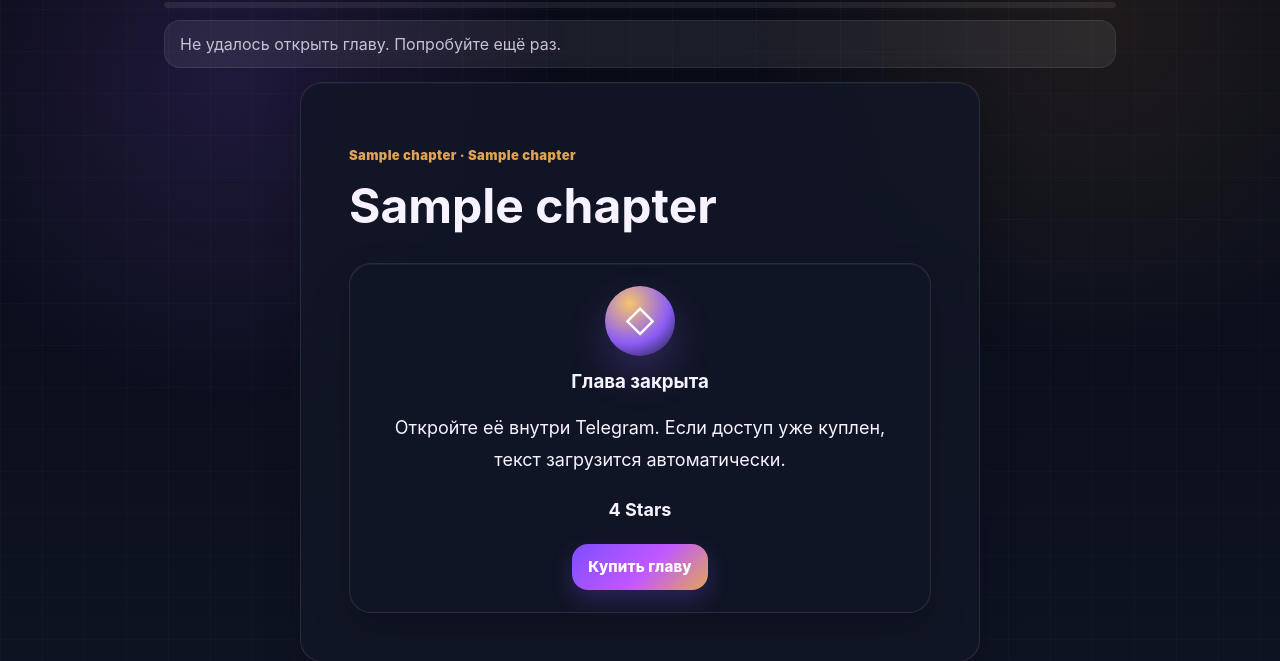
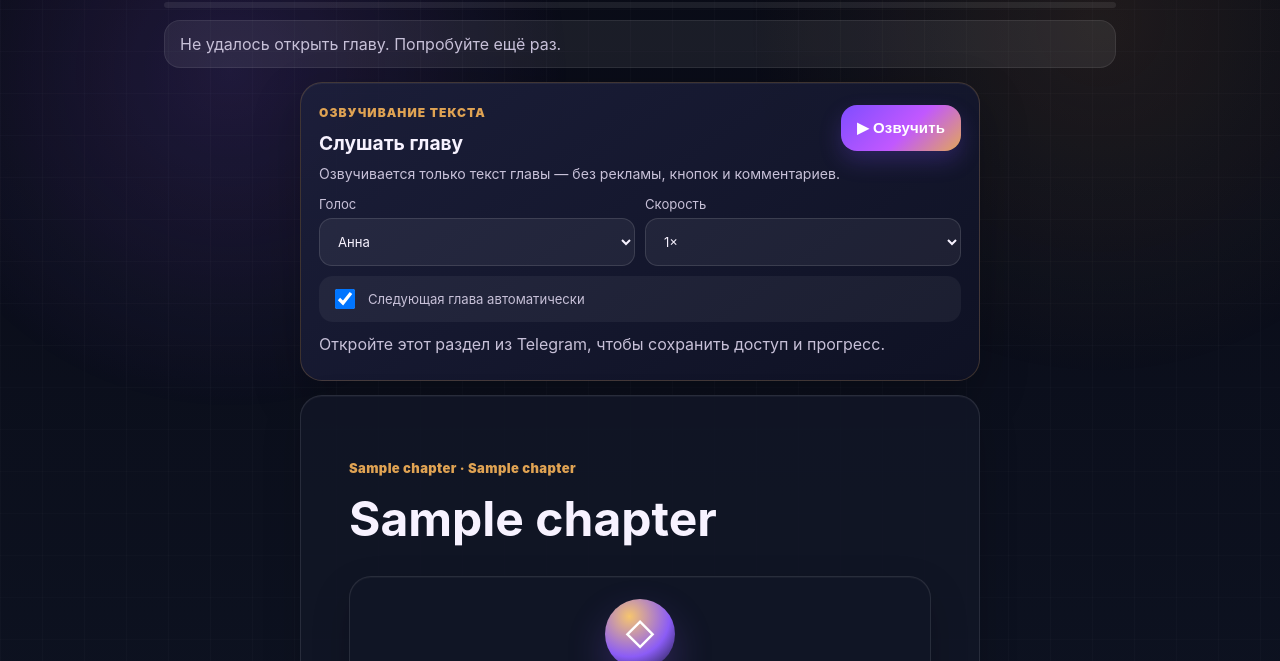
Before and after one commit to Treninem/Voxlyra, a FastAPI app: template templates/reader.html in a window 1280 px wide. Shown: the part 74-735 px from the top of the page. Run offline with FastAPI, Linux system fonts and the light colour scheme; the template is opened without the code that fills it: most values are stand-ins (such as "Sample title", 1, 10 or a date in 2020); some libraries are stand-ins or nearby versions.

Commit message:
Add files via upload

```diff
--- a/templates/reader.html
+++ b/templates/reader.html
@@ -32,11 +32,56 @@
   </form>
 </section>
 <section class="reader-status" id="readerStatus" data-chapter-id="{{ chapter_id }}">Открываем главу…</section>
+<section class="reader-moderation-notice" id="readerModerationNotice" hidden><strong>Служебный режим проверки</strong><span>Платный текст и озвучивание открыты только для проверки содержимого. Действие записывается в журнал.</span></section>
+<section class="reader-tts-panel" id="readerTtsPanel" data-chapter-id="{{ chapter_id }}" data-book-id="{{ chapter.book_id }}">
+  <div class="reader-tts-heading">
+    <div><span class="eyebrow">Озвучивание текста</span><h2>Слушать главу</h2></div>
+    <button type="button" id="readerTtsStart">▶ Озвучить</button>
+  </div>
+  <p class="reader-tts-note">Озвучивается только текст главы — без рекламы, кнопок и комментариев.</p>
+  <div class="reader-tts-settings">
+    <label>Голос
+      <select id="readerTtsVoice">
+        <option value="anna">Анна</option>
+        <option value="elena">Елена</option>
+        <option value="alexey">Алексей</option>
+        <option value="mikhail">Михаил</option>
+      </select>
+    </label>
+    <label>Скорость
+      <select id="readerTtsRate">
+        <option value="0.75">0.75×</option>
+        <option value="0.9">0.9×</option>
+        <option value="1" selected>1×</option>
+        <option value="1.15">1.15×</option>
+        <option value="1.3">1.3×</option>
+        <option value="1.5">1.5×</option>
+        <option value="1.75">1.75×</option>
+        <option value="2">2×</option>
+      </select>
+    </label>
+    <label class="reader-tts-switch"><input id="readerTtsAutoNext" type="checkbox" checked><span>Следующая глава автоматически</span></label>
+  </div>
+  <div id="readerTtsStatus" class="muted">Готово к озвучиванию</div>
+  <audio id="readerTtsPlayer" controls preload="none" playsinline hidden></audio>
+  <div class="reader-tts-controls" id="readerTtsControls" hidden>
+    <button type="button" class="secondary" id="readerTtsBack">−15 сек</button>
+    <button type="button" class="secondary" id="readerTtsForward">+15 сек</button>
+    <button type="button" class="secondary" id="readerTtsSave">Сохранить место</button>
+  </div>
+  <div class="reader-tts-sleep" id="readerTtsSleep" hidden>
+    <span>Таймер сна</span>
+    <button type="button" class="secondary" data-tts-sleep="15">15 мин</button>
+    <button type="button" class="secondary" data-tts-sleep="30">30 мин</button>
+    <button type="button" class="secondary" data-tts-sleep="60">60 мин</button>
+    <button type="button" class="secondary" data-tts-sleep="0">Выкл.</button>
+  </div>
+</section>
 {{ reader_ad_block('top') }}
 <article class="reader premium-reader" id="readerText" data-chapter-id="{{ chapter_id }}">
   <p class="reader-kicker">{{ chapter.book_title }} · {{ chapter.pen_name or 'Автор не указан' }}</p>
   <h1>{{ chapter.title }}</h1>
-  {% if chapter.is_free %}<div id="readerParagraphs">{% for paragraph in chapter.text.split('\n') %}{% if paragraph.strip() %}<p>{{ paragraph }}</p>{% endif %}{% endfor %}</div>
+  {% if server_text_visible %}<div id="readerParagraphs">{% for paragraph in chapter.text.split('\n') %}{% if paragraph.strip() %}<p>{{ paragraph }}</p>{% endif %}{% endfor %}</div>
   {% else %}<div id="readerParagraphs" class="empty-card paywall-card"><div class="empty-icon">◇</div><h3>Глава закрыта</h3><p>Откройте её внутри Telegram. Если доступ уже куплен, текст загрузится автоматически.</p><p><b>{{ chapter.price_stars }} Stars</b></p>{% if purchase_url %}<a class="button-link" href="{{ purchase_url }}">Купить главу</a>{% endif %}</div>{% endif %}
 </article>
 <section class="reader-actions premium-reader-actions"><button id="saveReadingProgress" class="secondary">Сохранить место</button><span id="progressLabel" class="muted"></span></section>
```
